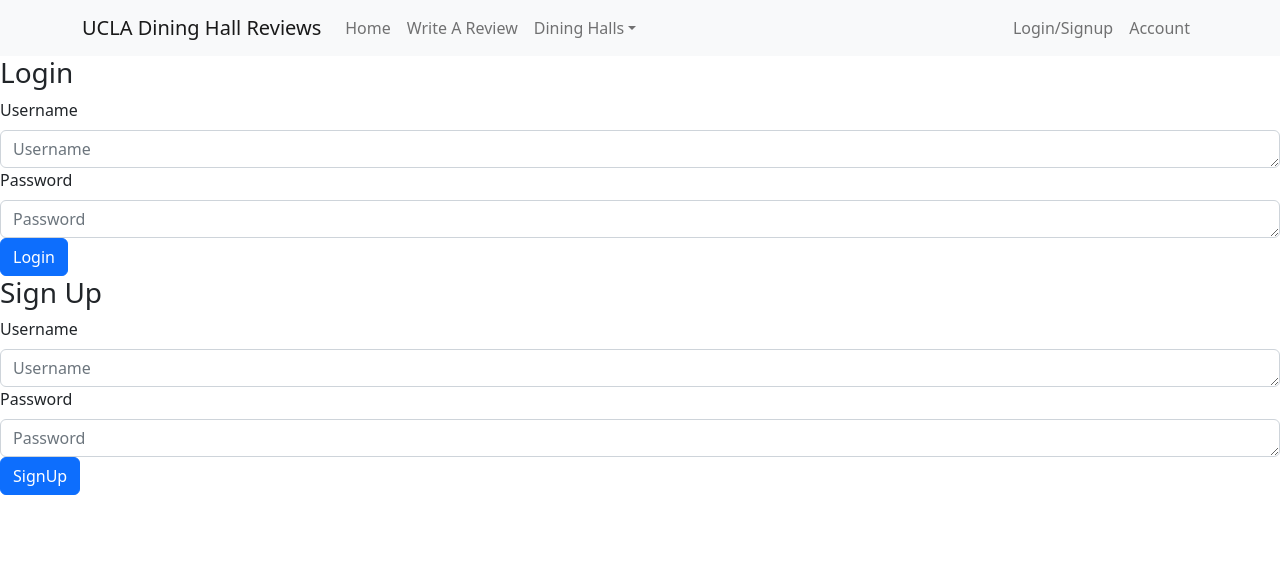
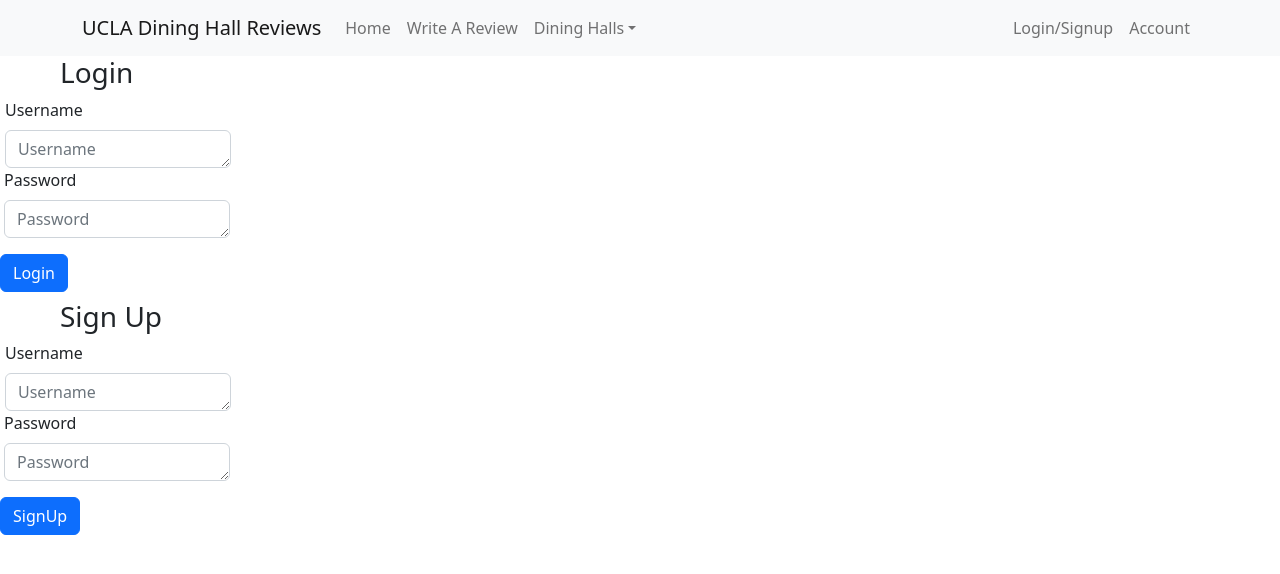
Before and after one commit to brennakj3/CS35L-project, a React (Create React App) app in the folder frontend/: page /login in a window 1280 px wide. Shown: the top 574 px of the page. Built offline with nearby package versions, Linux system fonts and the light colour scheme.

Commit message:
Introduced some CSS & shortened typing block size

```diff
--- a/frontend/src/components/AccountLogin/index.js
+++ b/frontend/src/components/AccountLogin/index.js
@@ -5,7 +5,8 @@
 import Form from 'react-bootstrap/Form';
 import Modal from 'react-bootstrap/Modal';
 
-// this is just the oversimplified front end of the login page, will do more later
+import './login.css'
+
 // TO DO: maybe blur out password characters for security purposes
 
 
@@ -135,8 +136,9 @@
 
     return(
         <div>
-            <h3>Login</h3>
+            <h3 className="headers">Login</h3>
             <Form>
+                <div class="side-buffer input-group mb-3 w-25">
             <Form.Group controlID="userText">
                 <Form.Label>Username</Form.Label>
                 <Form.Control as="textarea" rows={1}
@@ -155,10 +157,14 @@
                    placeholder="Password"
                    value={loginData.pass}/>
             </Form.Group>
-            <Button variant="primary" onClick={handleLogin}>Login</Button>
+            </div>
+            <h3>    </h3>
+            <Button class="side-buffer btn btn-primary" onClick={handleLogin}>Login</Button>
             </Form>
-        <h3>Sign Up</h3>
+        <h3>    </h3>
+        <h3 className="headers">Sign Up</h3>
         <Form>
+        <div class="side-buffer input-group mb-3 w-25">
             <Form.Group controlID="userText">
                 <Form.Label>Username</Form.Label>
                 <Form.Control as="textarea" rows={1}
@@ -177,7 +183,9 @@
                    placeholder="Password"
                    value={loginData.newpass}/>
             </Form.Group>
-            <Button variant="primary" onClick={handleSignUp}>SignUp</Button>
+            </div>
+            <h3>    </h3>
+            <Button class="side-buffer btn btn-primary" onClick={handleSignUp}>SignUp</Button>
             </Form>
 
             <Modal show= {show} onHide= {handleClose}>
--- /dev/null
+++ b/frontend/src/components/AccountLogin/login.css
@@ -0,0 +1,8 @@
+.headers{
+    text-align: left;
+    margin-left: 60px;
+}
+
+.side-buffer{
+    margin-left: 5px;
+}
```
